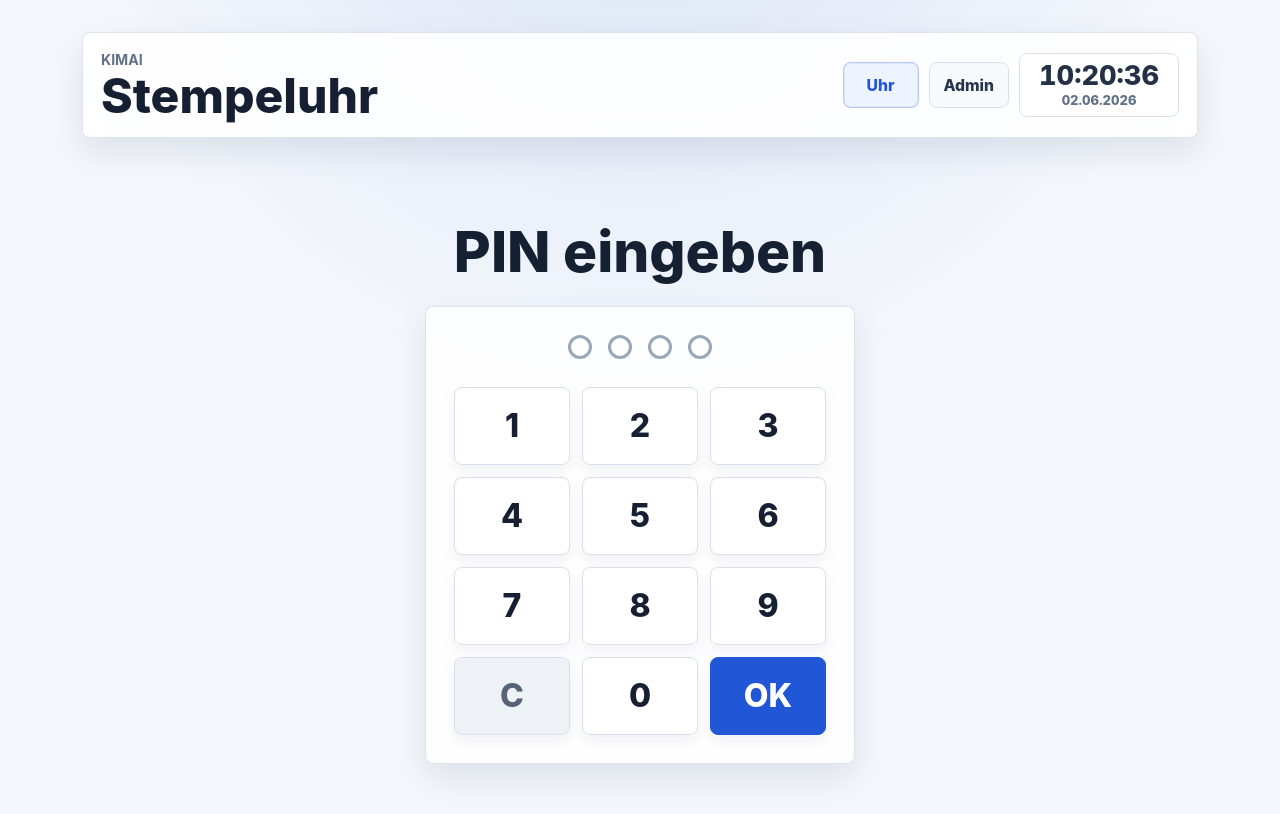
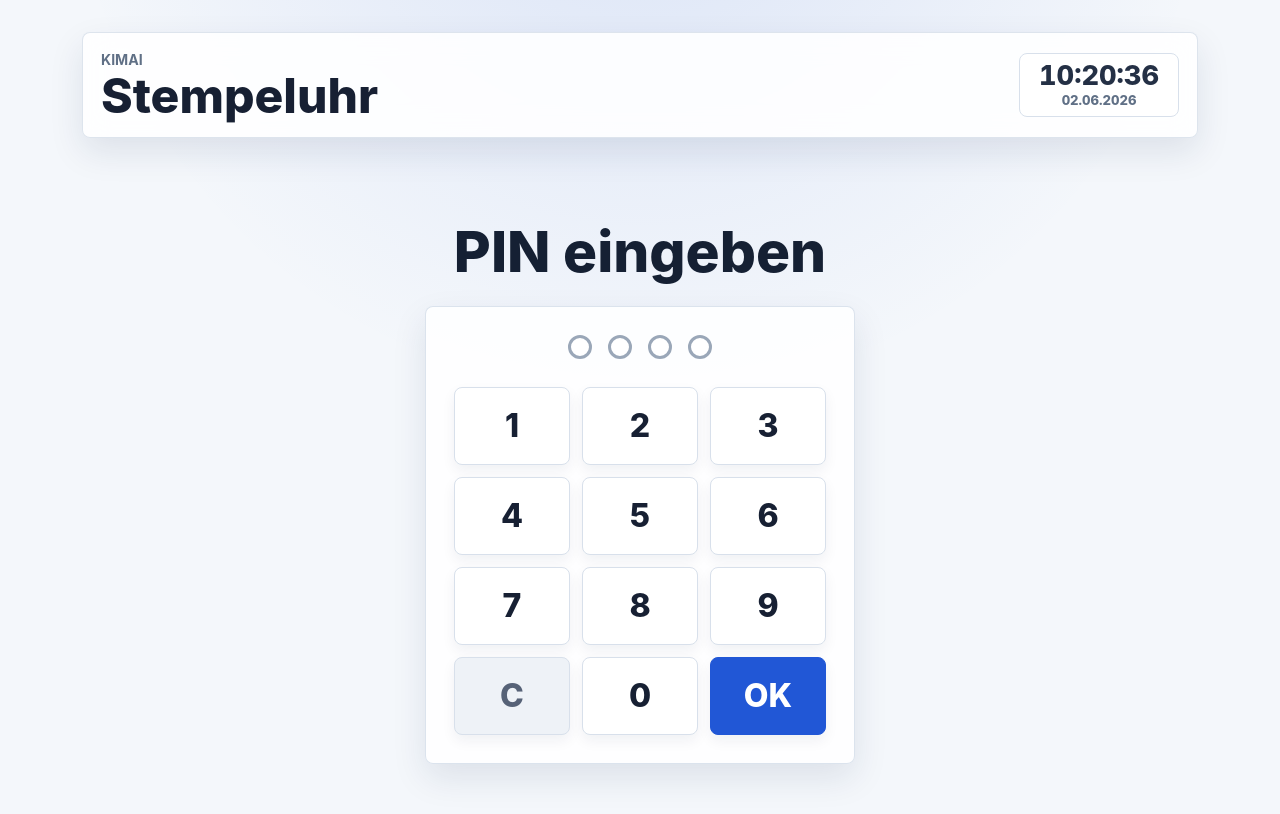
Before and after one commit to TomaT3/Stempeluhr, an Angular app in the folder stempeluhr-client/: page /clock in a window 1280 px wide. Shown: the top 814 px of the page. Built offline with nearby package versions, Linux system fonts and the light colour scheme.

Commit message:
feat: simplify top navigation by removing mode buttons and adjusting layout

```diff
--- a/stempeluhr-client/src/app/app.html
+++ b/stempeluhr-client/src/app/app.html
@@ -5,14 +5,12 @@
         <p class="eyebrow">Kimai</p>
         <h1>Stempeluhr</h1>
       </div>
-      <nav class="top-actions" aria-label="Hauptnavigation">
-        <a class="mode-button" routerLink="/clock" routerLinkActive="active">Uhr</a>
-        <a class="mode-button" routerLink="/admin" routerLinkActive="active">Admin</a>
+      <div class="top-actions">
         <div class="clock" aria-label="Aktuelle Uhrzeit und Datum">
           <span class="clock-time">{{ clockState.now() | date: 'HH:mm:ss' }}</span>
           <span class="clock-date">{{ clockState.now() | date: 'dd.MM.yyyy' }}</span>
         </div>
-      </nav>
+      </div>
     </section>
   }
 
--- a/stempeluhr-client/src/app/app.scss
+++ b/stempeluhr-client/src/app/app.scss
@@ -33,35 +33,7 @@
 
 .top-actions {
   display: grid;
-  grid-template-columns: repeat(2, minmax(76px, auto)) minmax(152px, auto);
   align-items: center;
-  gap: 10px;
-}
-
-.mode-button {
-  display: inline-grid;
-  min-height: 46px;
-  place-items: center;
-  padding: 0 14px;
-  border: 1px solid var(--color-border);
-  border-radius: var(--radius);
-  background: var(--color-surface-muted);
-  color: #27364e;
-  font-size: 0.98rem;
-  font-weight: 800;
-  text-decoration: none;
-}
-
-.mode-button:hover {
-  border-color: var(--color-border-strong);
-  background: #ffffff;
-}
-
-.mode-button.active {
-  border-color: rgba(33, 87, 214, 0.28);
-  background: #eef4ff;
-  color: var(--color-primary);
-  box-shadow: inset 0 0 0 1px rgba(33, 87, 214, 0.08);
 }
 
 .eyebrow {
@@ -119,7 +91,6 @@ h1 {
 
   .top-actions {
     width: 100%;
-    grid-template-columns: repeat(2, minmax(0, 1fr)) minmax(148px, 0.9fr);
   }
 }
 
@@ -137,12 +108,7 @@ h1 {
     padding: 12px;
   }
 
-  .top-actions {
-    grid-template-columns: repeat(2, minmax(0, 1fr));
-  }
-
   .clock {
-    grid-column: 1 / -1;
     width: 100%;
   }
 }
--- a/stempeluhr-client/src/app/app.ts
+++ b/stempeluhr-client/src/app/app.ts
@@ -1,12 +1,12 @@
 import { DatePipe } from '@angular/common';
 import { Component, inject } from '@angular/core';
-import { RouterLink, RouterLinkActive, RouterOutlet } from '@angular/router';
+import { RouterOutlet } from '@angular/router';
 
 import { ClockState } from './core/services/clock-state';
 
 @Component({
   selector: 'app-root',
-  imports: [DatePipe, RouterLink, RouterLinkActive, RouterOutlet],
+  imports: [DatePipe, RouterOutlet],
   templateUrl: './app.html',
   styleUrl: './app.scss',
 })
```
